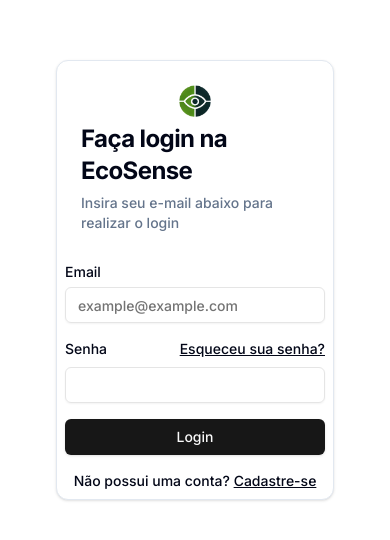
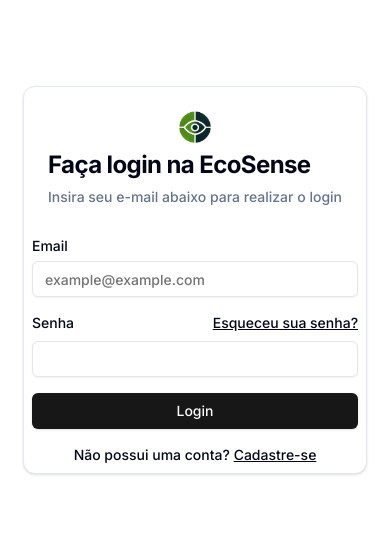
Before and after one commit to JeanLimaa/mqar-frontend, a Next.js app: page /auth/login in a window 390 px wide. Shown: the part 182-722 px from the top of the page. Built offline with nearby package versions, Linux system fonts and the light colour scheme; no server answers.

Commit message:
feat: ajustar estilos de layout nas páginas de login e registro para melhor responsividade

```diff
--- a/src/app/auth/login/page.tsx
+++ b/src/app/auth/login/page.tsx
@@ -2,7 +2,7 @@
 
 export default function LoginPage() {
     return(
-        <main className="min-h-screen bg-white flex flex-col p-14 flex-1 items-center justify-center">
+        <main className="min-h-screen bg-white flex flex-col p-14 flex-1 items-center justify-center max-md:p-8 max-sm:px-[0.1rem]">
             <LoginForm />
         </main>
     )
--- a/src/app/auth/register/page.tsx
+++ b/src/app/auth/register/page.tsx
@@ -2,7 +2,7 @@
 
 export default function LoginPage() {
     return(
-        <main className="min-h-screen bg-white flex flex-col p-14 flex-1 items-center justify-center">
+        <main className="min-h-screen bg-white flex flex-col p-14 flex-1 items-center justify-center max-md:p-8 max-sm:px-[0.1rem]">
             <LoginForm />
         </main>
     )
```
